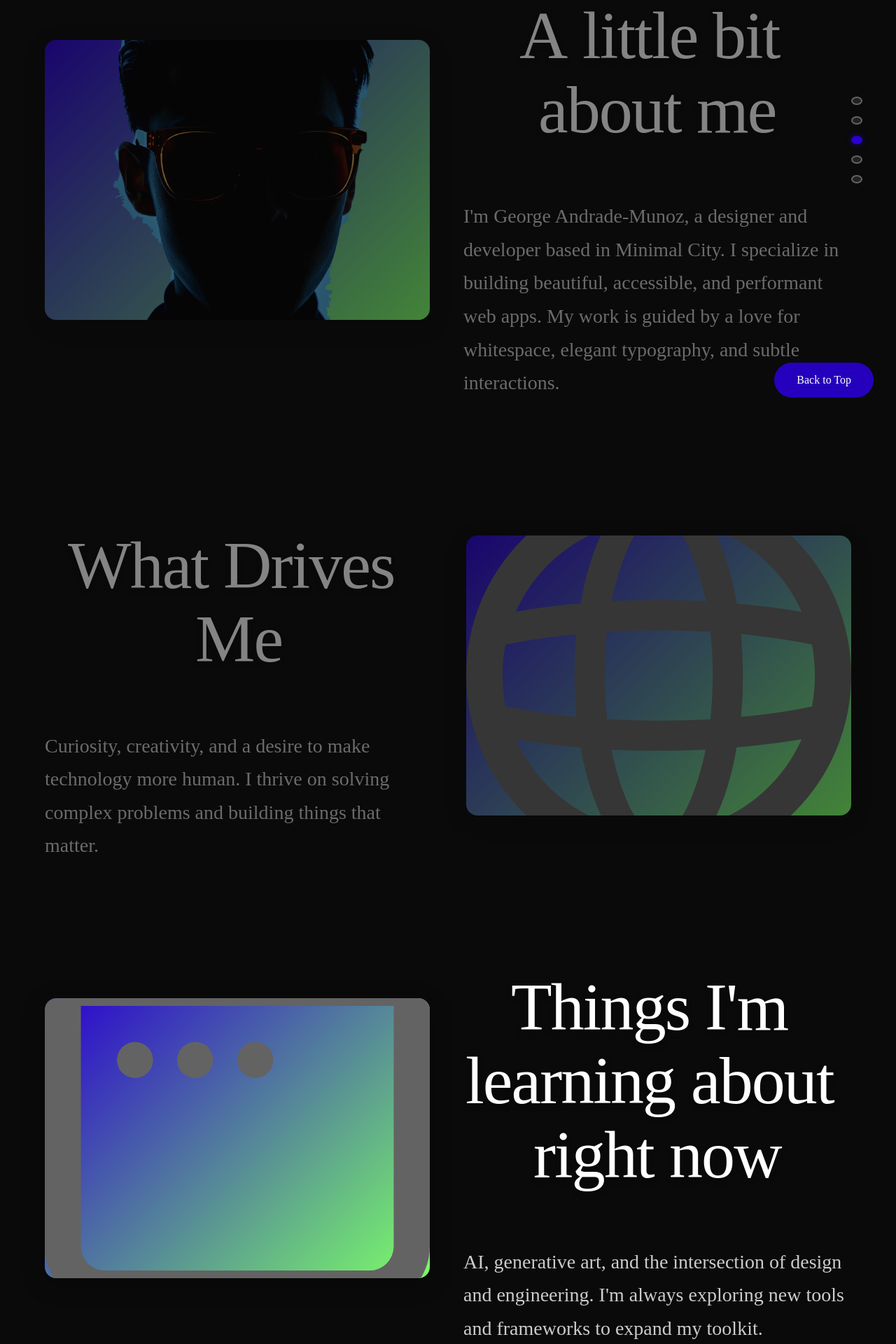
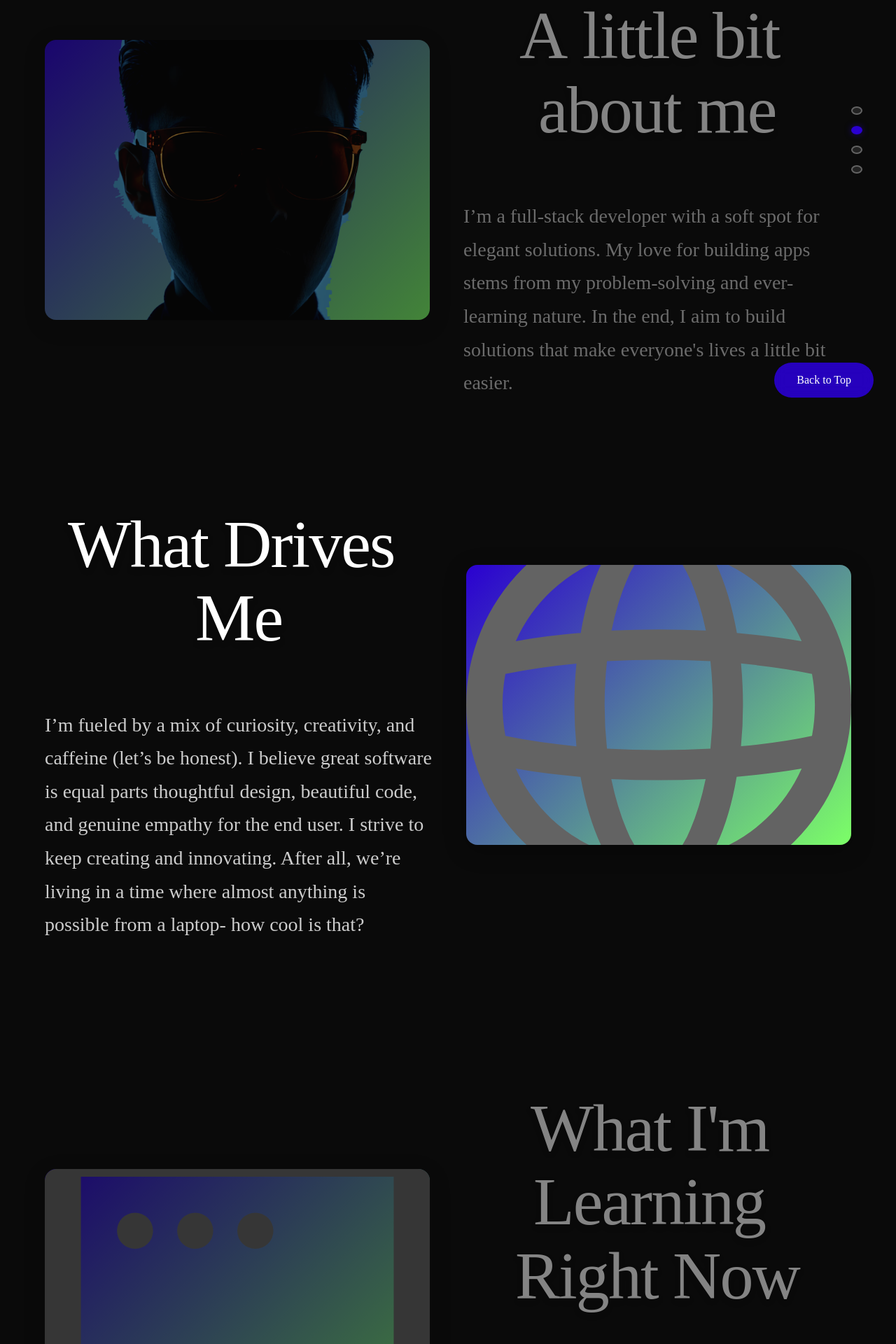
Before and after one commit to geogoesbeepboop/me-ui, a Next.js app: page /about in a window 1280 px wide. Shown: the part 200-2120 px from the top of the page at 70% size. Built offline with nearby package versions, Linux system fonts and the light colour scheme; a web font is replaced by a local one.

Commit message:
Added my descriptions for /about and /projects

```diff
--- a/src/app/about/page.tsx
+++ b/src/app/about/page.tsx
@@ -10,7 +10,9 @@ const sections = [
   {
     key: 'about',
     title: 'A little bit about me',
-    text: `I'm George Andrade-Munoz, a designer and developer based in Minimal City. I specialize in building beautiful, accessible, and performant web apps. My work is guided by a love for whitespace, elegant typography, and subtle interactions.`,
+    text: `I’m a full-stack developer with a soft spot for elegant solutions.
+    My love for building apps stems from my problem-solving and ever-learning nature.
+    In the end, I aim to build solutions that make everyone's lives a little bit easier.`,
     image: '/me.png',
     imageAlt: 'Profile placeholder',
     layout: 'left'
@@ -18,35 +20,33 @@ const sections = [
   {
     key: 'drives',
     title: 'What Drives Me',
-    text: `Curiosity, creativity, and a desire to make technology more human. I thrive on solving complex problems and building things that matter.`,
+    text: `I’m fueled by a mix of curiosity, creativity, and caffeine (let’s be honest).
+    I believe great software is equal parts thoughtful design, beautiful code, and genuine empathy for the end user.
+    I strive to keep creating and innovating. After all, we’re living in a time where almost anything is possible from a laptop- how cool is that?`,
     image: '/globe.svg',
     imageAlt: 'Drives placeholder',
     layout: 'right'
   },
   {
     key: 'learning',
-    title: 'Things I\'m learning about right now',
-    text: `AI, generative art, and the intersection of design and engineering. I'm always exploring new tools and frameworks to expand my toolkit.`,
+    title: 'What I\'m Learning Right Now',
+    text: `I’m diving into cloud infrastructure and networking to
+    broaden my knowledge of the behind-the-scenes engineering that keeps our world spinning. I’m also integrating
+    AI into apps that make the user experience feel more like magic than software.`,
     image: '/window.svg',
     imageAlt: 'Learning placeholder',
     layout: 'left'
   },
   {
     key: 'afk',
-    title: 'Current Interests making me AFK',
-    text: `Jazz piano, hiking, and discovering new coffee shops. I believe inspiration often strikes away from the screen.`,
+    title: "When I'm AFK...",
+    text: `When I’m not knee-deep in code, I’m probably modeling my dream cars,
+    testing out salsa recipes,
+    or playing my saxophone. I’m a believer that creative hobbies make better engineers- and vice versa.`,
     image: '/file.svg',
     imageAlt: 'AFK placeholder',
     layout: 'right'
-  },
-  {
-    key: 'cta',
-    title: 'Call to Action',
-    text: `Let's connect! Whether you want to collaborate, chat about tech, or share a coffee recommendation, my inbox is open.`,
-    image: '/github.png',
-    imageAlt: 'Call to action placeholder',
-    layout: 'center'
-  },
+  }
 ];
 
 export default function About() {
```
Also changed, not shown: src/app/projects/page.tsx (+12 -12 lines).
